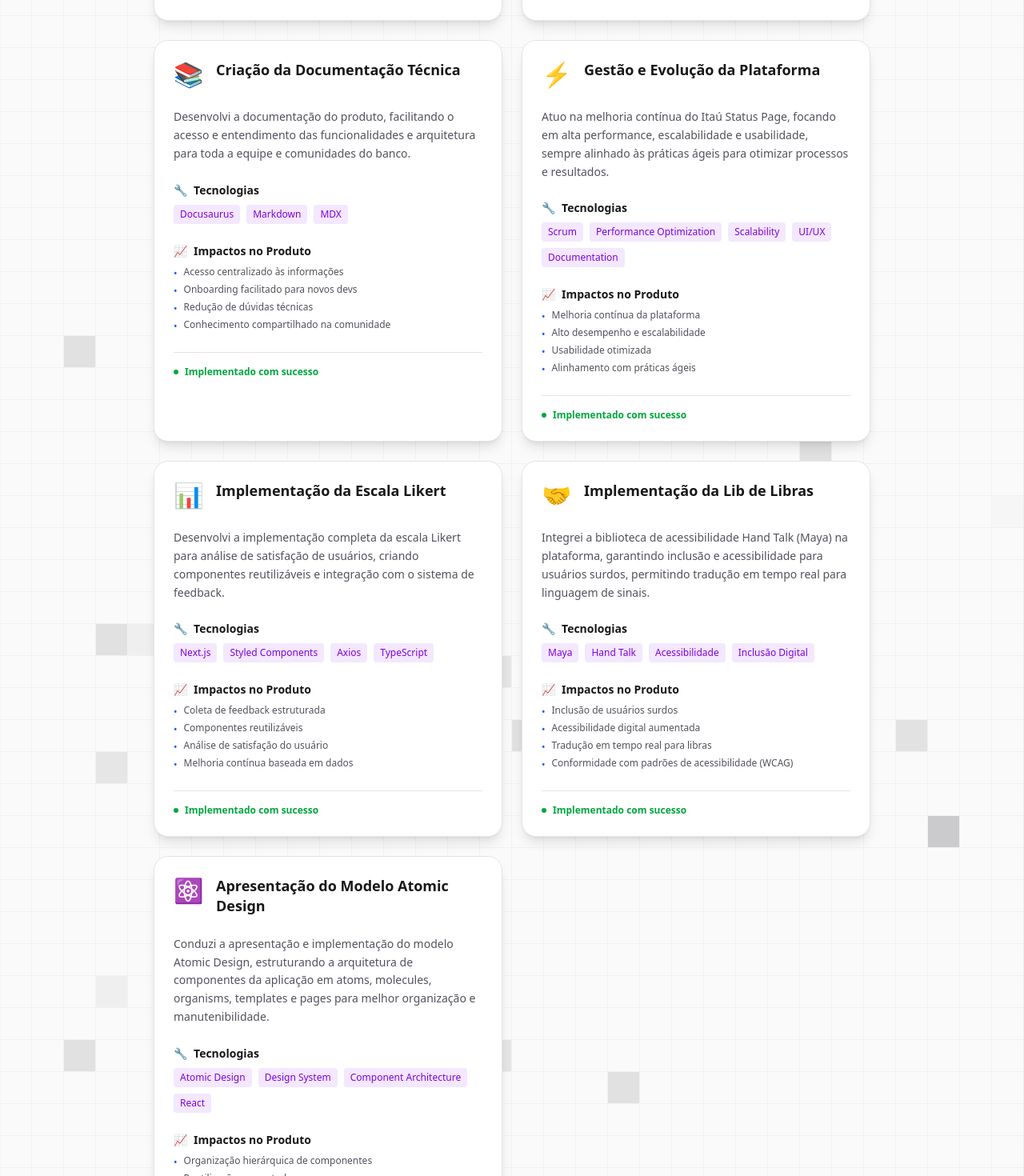
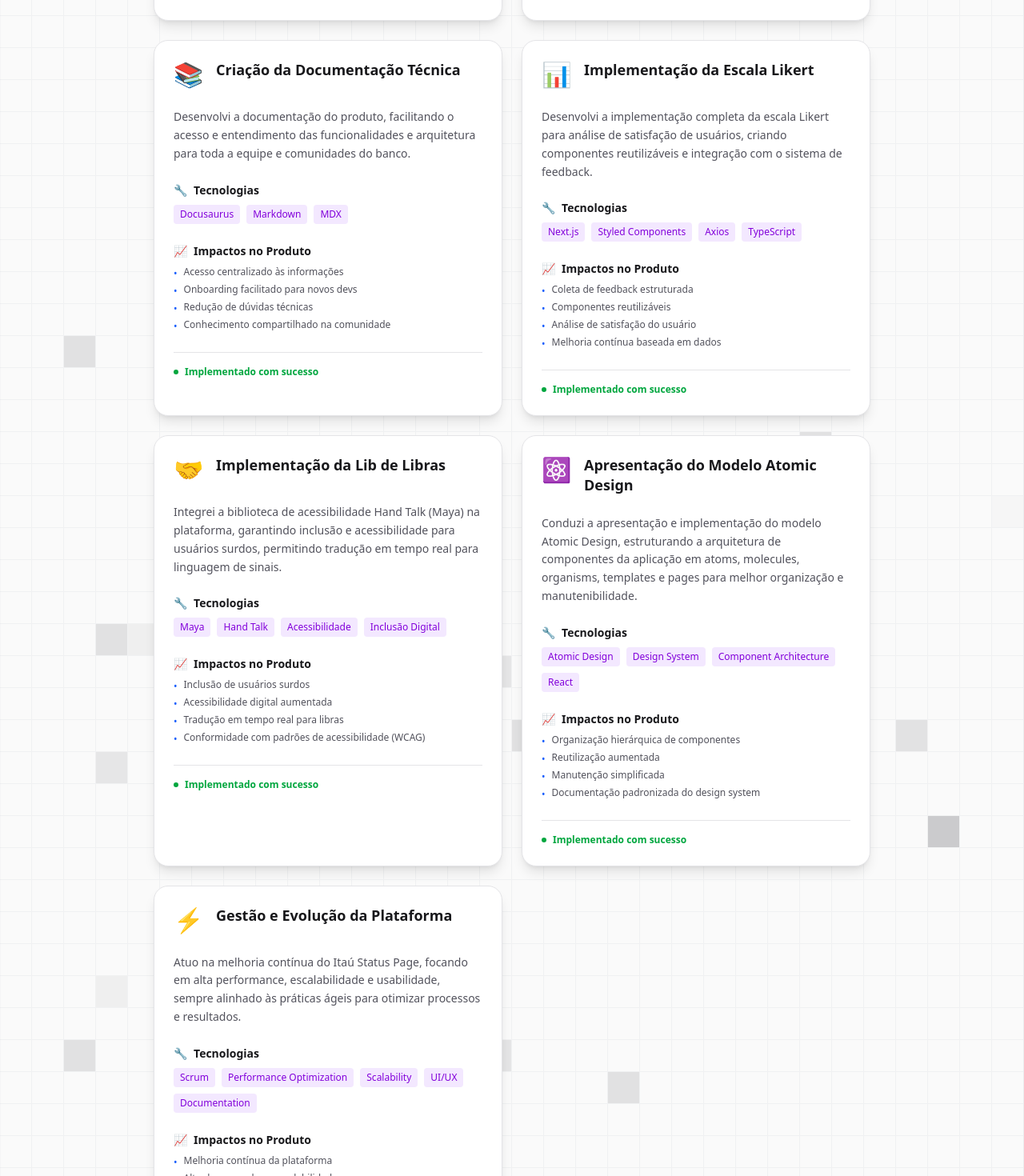
Before and after one commit to kalellz/kalel-pdi-itau, a Next.js app: page /contribuicoes in a window 1280 px wide. Shown: the part 820-2290 px from the top of the page at 80% size. Built offline with nearby package versions, Linux system fonts and the light colour scheme.

Commit message:
fix: adjust remove components

```diff
--- a/app/contribuicoes/page.tsx
+++ b/app/contribuicoes/page.tsx
@@ -40,18 +40,6 @@ export default function ContribuicoesPage() {
       ]
     },
     {
-      title: "Gestão e Evolução da Plataforma",
-      icon: "⚡",
-      description: "Atuo na melhoria contínua do Itaú Status Page, focando em alta performance, escalabilidade e usabilidade, sempre alinhado às práticas ágeis para otimizar processos e resultados.",
-      technologies: ["Scrum", "Performance Optimization", "Scalability", "UI/UX", "Documentation"],
-      impacts: [
-        "Melhoria contínua da plataforma",
-        "Alto desempenho e escalabilidade",
-        "Usabilidade otimizada",
-        "Alinhamento com práticas ágeis"
-      ]
-    },
-    {
       title: "Implementação da Escala Likert",
       icon: "📊",
       description: "Desenvolvi a implementação completa da escala Likert para análise de satisfação de usuários, criando componentes reutilizáveis e integração com o sistema de feedback.",
@@ -85,6 +73,18 @@ export default function ContribuicoesPage() {
         "Reutilização aumentada",
         "Manutenção simplificada",
         "Documentação padronizada do design system"
+      ]
+    },
+    {
+      title: "Gestão e Evolução da Plataforma",
+      icon: "⚡",
+      description: "Atuo na melhoria contínua do Itaú Status Page, focando em alta performance, escalabilidade e usabilidade, sempre alinhado às práticas ágeis para otimizar processos e resultados.",
+      technologies: ["Scrum", "Performance Optimization", "Scalability", "UI/UX", "Documentation"],
+      impacts: [
+        "Melhoria contínua da plataforma",
+        "Alto desempenho e escalabilidade",
+        "Usabilidade otimizada",
+        "Alinhamento com práticas ágeis"
       ]
     }
   ]
--- a/components/ui/contributions-section.tsx
+++ /dev/null
@@ -1,62 +0,0 @@
-export function ContributionsSection() {
-  const contributions = [
-    {
-      title: "Desenvolvimento de Sistema de Notificações",
-      description: "Implementei todo o sistema front-end de notificações do Itaú Status Page utilizando Next.js, Styled Components, Axios e TypeScript, garantindo comunicação eficiente e em tempo real sobre o status dos serviços.",
-      icon: "🔔"
-    },
-    {
-      title: "Discovery e Implementação do Modelo de Micro Frontends (MFE)",
-      description: "Liderei o processo de discovery e a implementação do modelo de MFE no redesign do produto, estudando a melhor estrutura para a aplicação e conduzindo essa frente no frontend para garantir modularidade e escalabilidade.",
-      icon: "🏗️"
-    },
-    {
-      title: "Criação da Documentação Técnica",
-      description: "Desenvolvi a documentação do projeto utilizando Docusaurus, facilitando o acesso e entendimento das funcionalidades e arquitetura para toda a equipe e comunidades do banco.",
-      icon: "📚"
-    },
-    {
-      title: "Gestão e Evolução da Plataforma",
-      description: "Atuo na melhoria contínua do Itaú Status Page, focando em alta performance, escalabilidade e usabilidade, sempre alinhado às práticas ágeis do Scrum para otimizar processos e resultados.",
-      icon: "⚡"
-    }
-  ]
-
-  return (
-    <section id="contribuicoes" className="space-y-6">
-      <div>
-        <h2 className="text-3xl md:text-4xl font-bold bg-gradient-to-r from-blue-600 to-purple-600 bg-clip-text text-transparent mb-2 dark:from-blue-400 dark:to-purple-400">
-          Principais Contribuições
-        </h2>
-        <p className="text-zinc-600 dark:text-zinc-400">Impacto gerado durante o estágio</p>
-      </div>
-
-      <div className="grid grid-cols-1 md:grid-cols-2 gap-6">
-        {contributions.map((contribution, index) => (
-          <div
-            key={index}
-            className="bg-white dark:bg-zinc-900 rounded-2xl border border-zinc-200 dark:border-zinc-800 p-6 shadow-lg hover:shadow-xl hover:scale-105 transition-all duration-300"
-          >
-            <div className="flex items-start gap-4 mb-4">
-              <div className="text-3xl">{contribution.icon}</div>
-              <h3 className="text-lg font-bold text-zinc-900 dark:text-white flex-1">
-                {contribution.title}
-              </h3>
-            </div>
-
-            <p className="text-zinc-600 dark:text-zinc-400 text-sm leading-relaxed">
-              {contribution.description}
-            </p>
-
-            <div className="mt-4 pt-4 border-t border-zinc-200 dark:border-zinc-800">
-              <div className="flex items-center gap-2 text-xs font-semibold text-blue-600 dark:text-blue-400">
-                <span className="w-1.5 h-1.5 rounded-full bg-blue-600 dark:bg-blue-400"></span>
-                Implementado com sucesso
-              </div>
-            </div>
-          </div>
-        ))}
-      </div>
-    </section>
-  )
-}
```
